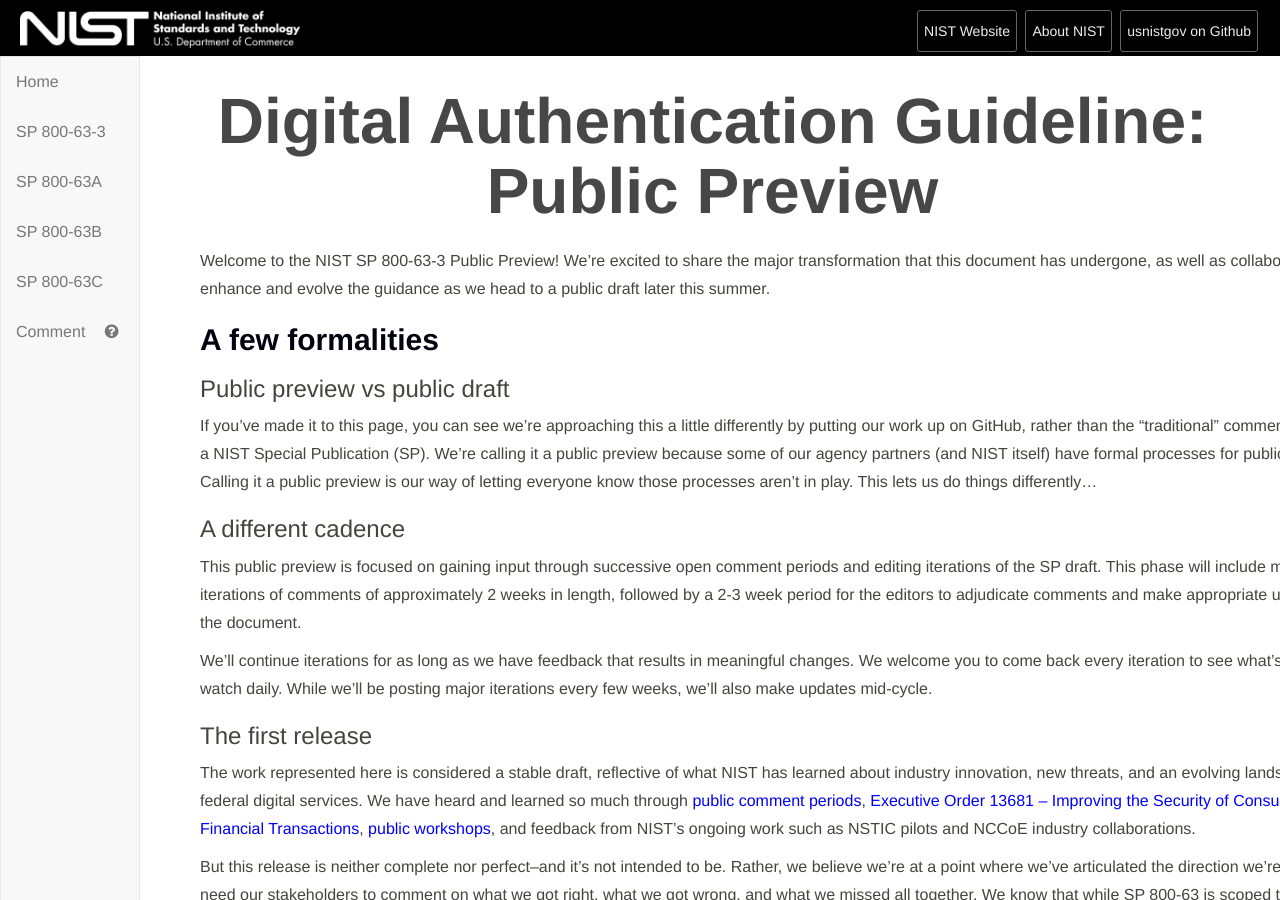
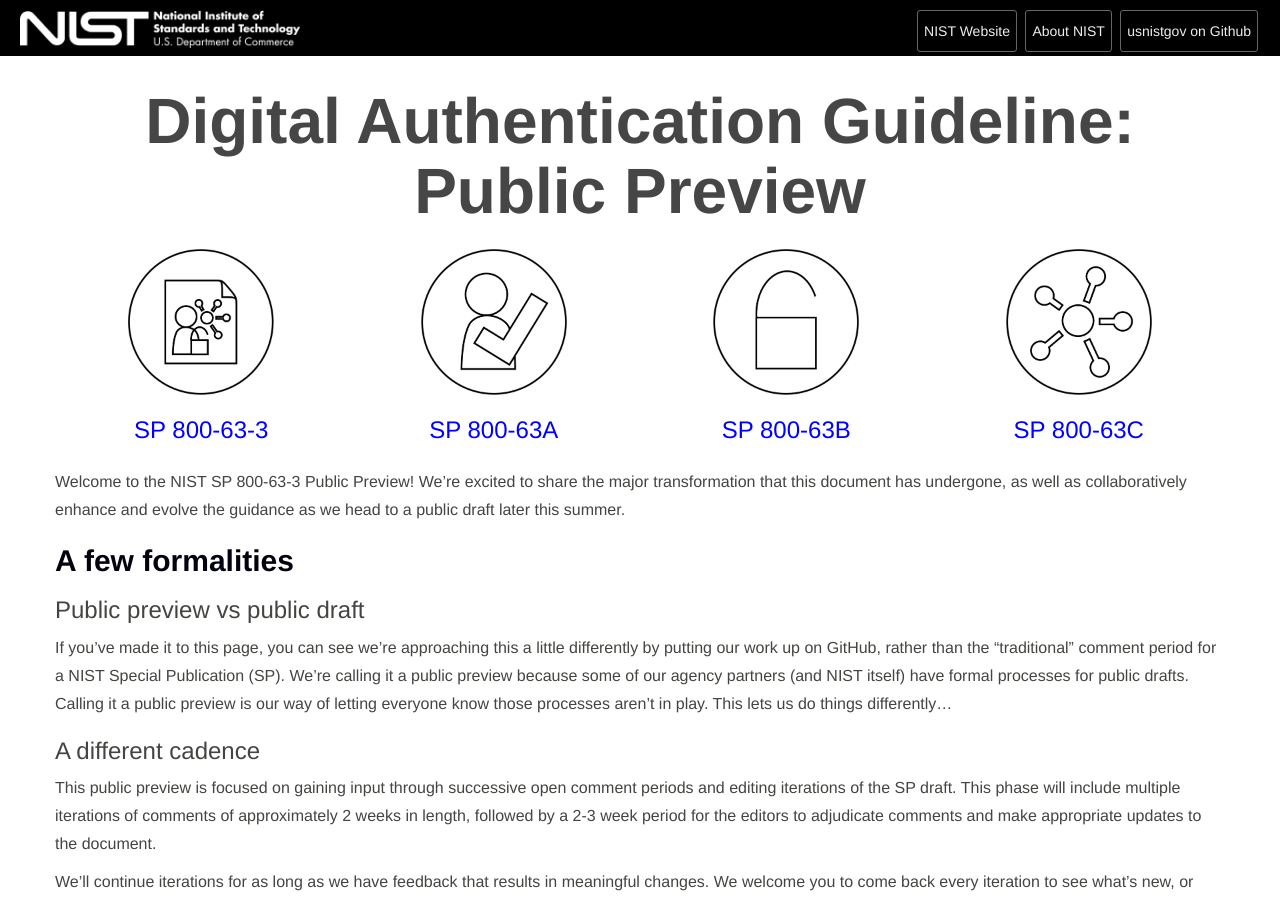
Before and after one commit to usnistgov/800-63-3, a Jekyll site: the page built from index.md, in a window 1280 px wide and 900 px high. Built offline with Jekyll 4.4.1, drawn with Linux system fonts in a browser that asks for light colours.

Commit message:
Remove sidebar from homepage, add links at top

```diff
--- a/index.md
+++ b/index.md
@@ -11,6 +11,33 @@
 <section class="home home-about" markdown="1">
 <div class="section-container" markdown="1">
 <div class="section-content" markdown="1">
+
+<ul class="audiences">
+<li>
+  <div>
+    <a href="sp800-63-3.html"><img src="assets/800_63_3_doc.png" alt="SP 800-63-3" width="150px" height="150px"></a>
+  </div>
+  <h3><a href="sp800-63-3.html">SP 800-63-3</a></h3>
+</li>
+<li>
+  <div>
+    <a href="sp800-63a.html"><img src="assets/800_63_3_Proofing.png" alt="SP 800-63A" width="150px" height="150px"></a>
+  </div>
+  <h3><a href="sp800-63a.html">SP 800-63A</a></h3>
+</li>
+<li>
+  <div>
+    <a href="sp800-63b.html"><img src="assets/800_63_3_Authenticators.png" alt="SP 800-63B" width="150px" height="150px"></a>
+  </div>
+  <h3><a href="sp800-63b.html">SP 800-63B</a></h3>
+</li>
+<li>
+  <div>
+    <a href="sp800-63c.html"><img src="assets/800_63_3_Federation.png" alt="SP 800-63C" width="150px" height="150px"></a>
+  </div>
+  <h3><a href="sp800-63c.html">SP 800-63C</a></h3>
+</li>
+</ul>
 
 Welcome to the NIST SP 800-63-3 Public Preview!  We're excited to share the major transformation that this document has undergone, as well as collaboratively enhance and evolve the guidance as we head to a public draft later this summer.
 
```
Also changed, not shown: other parts of index.md (+1 -1 lines).
